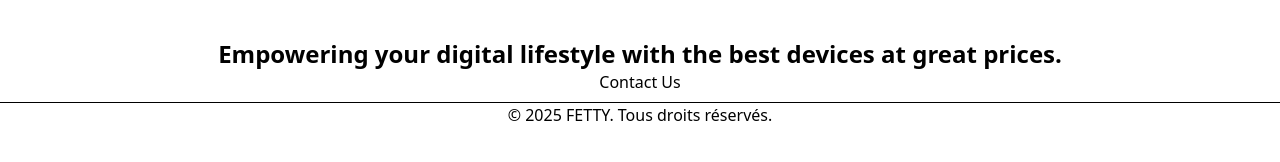
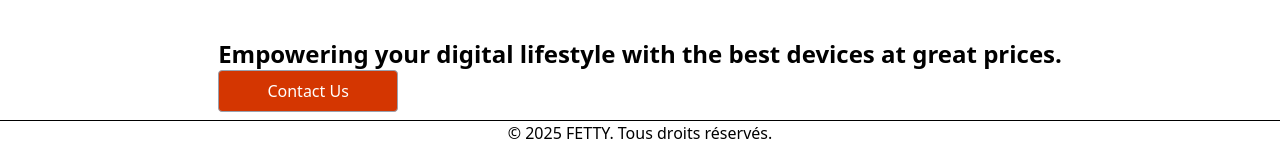
Before and after one commit to Ayoub-fetti/EmarketAPI, a React (Vite) app in the folder frontend/: page /products/1 in a window 1280 px wide. Shown: the part 144-306 px from the top of the page. Built offline with nearby package versions, Linux system fonts and the light colour scheme; no server answers.

Commit message:
button component

```diff
--- /dev/null
+++ b/frontend/src/components/Button.jsx
@@ -0,0 +1,40 @@
+// frontend/src/components/Button.jsx
+export default function Button({
+  children,
+  variant = 'primary',
+  size = 'md',
+  onClick,
+  disabled = false,
+  type = 'button',
+  className = '',
+  ...props
+}) {
+  const baseClasses = 'font-medium rounded transition-colors focus:outline-none focus:ring-2 focus:ring-offset-2';
+
+  const variants = {
+    primary: 'bg-blue-600 text-white hover:bg-blue-700 focus:ring-blue-500',
+    secondary: 'bg-gray-600 text-white hover:bg-gray-700 focus:ring-gray-500',
+    danger: 'bg-red-500 text-white hover:bg-red-600 focus:ring-red-500',
+    outline: 'text-white w-45 border border-gray-400 text-gray-700 hover:bg-gray-50 focus:ring-blue-500'
+  };
+
+  const sizes = {
+    sm: 'px-3 py-1 text-sm',
+    md: 'px-4 py-2',
+    lg: 'px-6 py-3 text-lg'
+  };
+
+  const disabledClasses = disabled ? 'opacity-50 cursor-not-allowed' : '';
+
+  return (
+    <button
+      type={type}
+      onClick={onClick}
+      disabled={disabled}
+      className={`${baseClasses} ${variants[variant]} ${sizes[size]} ${disabledClasses} ${className}`}
+      {...props}
+    >
+      {children}
+    </button>
+  );
+}
--- a/frontend/src/components/Footer.jsx
+++ b/frontend/src/components/Footer.jsx
@@ -1,9 +1,11 @@
+import Button from "./Button";
+
 export default function Footer() {
   return (
     <footer className=" text-black text-center bottom-0 lerft-0 w-full mt-10">
       <div className="grid justify-center border-b">
       <h1 className="text-black font-bold text-2xl">Empowering your digital lifestyle with the best devices at great prices.</h1>
-      <button className="mb-2">Contact Us</button>
+      <Button variant="outline" className="mb-2" style={{ backgroundColor: '#D43601' }}>Contact Us</Button>
       <nav>
         <div className="">
 
--- a/frontend/src/components/Header.jsx
+++ b/frontend/src/components/Header.jsx
@@ -2,6 +2,7 @@
 import { Link } from 'react-router-dom';
 import { useAuth } from '../context/AuthContext';
 import { useNavigate } from 'react-router-dom';
+import Button from './Button';
 
 export default function Header() {
     const { user, logout, isAuthenticated } = useAuth();
@@ -24,9 +25,7 @@ export default function Header() {
                     {isAuthenticated() ? (
                         <>
                             <span>Welcome, {user.fullname}</span>
-                            <button onClick={handleLogout} className="bg-red-500 px-3 py-1 rounded">
-                                Logout
-                            </button>
+                            <Button variant='danger' size="sm" onClick={handleLogout}>Logout</Button>
                         </>
                     ) : (
                         <>
--- a/frontend/src/pages/Details.jsx
+++ b/frontend/src/pages/Details.jsx
@@ -3,6 +3,7 @@ import { useState, useEffect } from "react";
 import { productService } from "../services/productService";
 import { useParams} from "react-router-dom";
 import Loader from "../components/Loader";
+import Button from "../components/Button";
 
 export function Details () {
     const { id } = useParams();
@@ -164,9 +165,12 @@ export function Details () {
                         </div>
 
                         {product.stock > 0 && (
-                            <button className="w-full bg-blue-600 text-white py-3 px-6 rounded-lg font-semibold hover:bg-blue-700 transition-colors">
-                                Ajouter au panier
-                            </button>
+                            // <button className="w-full bg-blue-600 text-white py-3 px-6 rounded-lg font-semibold hover:bg-blue-700 transition-colors">
+                            //     Ajouter au panier
+                            // </button>
+                            <Button variant="outline" style={{ backgroundColor: '#D43601' }}>
+                                Add To Cart
+                            </Button>
                         )}
                     </div>
                 </div>
```
